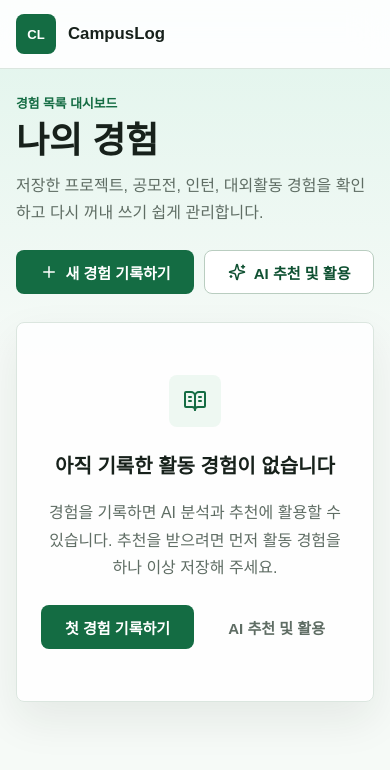
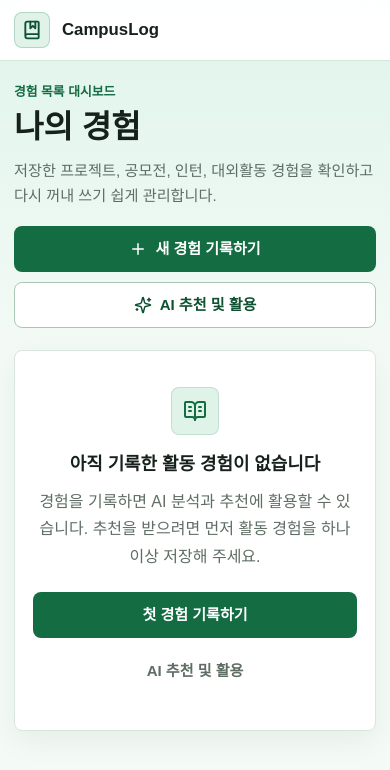
Before and after one commit to fitjul-uniker/campuslog, a Next.js app in the folder web/: page / in a window 390 px wide. Shown: the top 770 px of the page. Built offline with nearby package versions, Linux system fonts and the light colour scheme.

Commit message:
design: polish responsive brand UI

```diff
--- a/web/src/app/globals.css
+++ b/web/src/app/globals.css
@@ -1,12 +1,15 @@
 :root {
-  --color-bg: #f6faf7;
+  --color-bg: #f4faf6;
   --color-surface: #ffffff;
-  --color-surface-muted: #eef8f2;
-  --color-border: #dbe6df;
-  --color-border-strong: #b9cdc0;
+  --color-surface-muted: #eef8f3;
+  --color-surface-mint: #e3f7ee;
+  --color-border: #d8e6dd;
+  --color-border-strong: #acc6b6;
   --color-brand: #146c43;
   --color-brand-strong: #0f5132;
+  --color-brand-soft: #dff3e8;
   --color-mint: #70d7b1;
+  --color-focus: rgba(112, 215, 177, 0.34);
   --color-info: #3f5f99;
   --color-text: #17211b;
   --color-text-muted: #5f6d64;
@@ -15,8 +18,10 @@
   --color-warning-border: rgba(169, 113, 31, 0.36);
   --color-warning-text: #7a4f11;
   --color-danger-text: #b42318;
-  --shadow-soft: 0 18px 44px rgba(23, 33, 27, 0.08);
+  --shadow-soft: 0 10px 30px rgba(23, 33, 27, 0.06);
+  --shadow-hover: 0 18px 38px rgba(23, 33, 27, 0.1);
   --sidebar-width: 280px;
+  --content-max-width: 1120px;
 }
 
 * {
@@ -26,6 +31,7 @@
 html {
   min-height: 100%;
   background: var(--color-bg);
+  -webkit-text-size-adjust: 100%;
 }
 
 body {
@@ -41,6 +47,7 @@ body {
     "Noto Sans KR",
     sans-serif;
   letter-spacing: 0;
+  overflow-x: clip;
 }
 
 button,
@@ -53,6 +60,12 @@ select {
 a {
   color: inherit;
   text-decoration: none;
+}
+
+a:focus-visible {
+  border-radius: 6px;
+  outline: 3px solid var(--color-focus);
+  outline-offset: 3px;
 }
 
 .sr-only {
@@ -88,12 +101,14 @@ select:disabled {
   flex-direction: column;
   gap: 28px;
   border-right: 1px solid var(--color-border);
-  background: rgba(255, 255, 255, 0.82);
+  background: rgba(255, 255, 255, 0.9);
   padding: 28px 20px;
   backdrop-filter: blur(20px);
 }
 
 .app-main {
+  display: flex;
+  justify-content: center;
   width: 100%;
   min-width: 0;
   padding: 40px;
@@ -112,12 +127,16 @@ select:disabled {
   height: 40px;
   align-items: center;
   justify-content: center;
-  border: 1px solid rgba(20, 108, 67, 0.2);
+  border: 1px solid rgba(20, 108, 67, 0.22);
   border-radius: 8px;
-  background: var(--color-brand);
-  color: #ffffff;
-  font-size: 0.82rem;
-  font-weight: 800;
+  background: var(--color-brand-soft);
+  color: var(--color-brand-strong);
+}
+
+.brand-mark svg {
+  width: 22px;
+  height: 22px;
+  stroke-width: 2.25;
 }
 
 .brand-name,
@@ -169,6 +188,12 @@ select:disabled {
   box-shadow: inset 3px 0 0 var(--color-brand);
 }
 
+.navigation-link:focus-visible {
+  box-shadow:
+    inset 3px 0 0 var(--color-brand),
+    0 0 0 3px var(--color-focus);
+}
+
 .navigation-icon {
   width: 20px;
   height: 20px;
@@ -192,7 +217,7 @@ select:disabled {
 
 .page-stack {
   display: flex;
-  width: min(100%, 1120px);
+  width: min(100%, var(--content-max-width));
   flex-direction: column;
   gap: 28px;
 }
@@ -223,8 +248,9 @@ p {
 
 h1 {
   margin-bottom: 12px;
-  font-size: clamp(2rem, 5vw, 3.5rem);
-  line-height: 1.05;
+  font-size: 2.75rem;
+  line-height: 1.08;
+  overflow-wrap: anywhere;
 }
 
 h2 {
@@ -251,15 +277,19 @@ h2 {
 
 .button {
   display: inline-flex;
+  min-width: 0;
   min-height: 44px;
   align-items: center;
   justify-content: center;
   gap: 8px;
   border: 1px solid transparent;
   border-radius: 8px;
-  padding: 0 16px;
+  padding: 10px 16px;
   font-size: 0.94rem;
   font-weight: 750;
+  line-height: 1.2;
+  text-align: center;
+  white-space: normal;
   transition:
     background-color 160ms ease,
     border-color 160ms ease,
@@ -269,12 +299,11 @@ h2 {
 
 .button:hover,
 .button:focus-visible {
-  transform: translateY(-1px);
   outline: none;
 }
 
 .button:focus-visible {
-  box-shadow: 0 0 0 3px rgba(112, 215, 177, 0.34);
+  box-shadow: 0 0 0 3px var(--color-focus);
 }
 
 .button-primary {
@@ -297,7 +326,7 @@ h2 {
 .button-secondary:focus-visible,
 .button-ghost:hover,
 .button-ghost:focus-visible {
-  background: var(--color-surface-muted);
+  background: var(--color-surface-mint);
 }
 
 .button-ghost {
@@ -316,7 +345,7 @@ h2 {
 .alert-panel {
   border: 1px solid var(--color-border);
   border-radius: 8px;
-  background: rgba(255, 255, 255, 0.86);
+  background: rgba(255, 255, 255, 0.92);
   box-shadow: var(--shadow-soft);
 }
 
@@ -324,6 +353,7 @@ h2 {
   display: grid;
   min-height: 380px;
   place-items: center;
+  gap: 0;
   padding: 48px 24px;
   text-align: center;
 }
@@ -333,8 +363,14 @@ h2 {
 }
 
 .empty-state p {
+  margin-bottom: 22px;
   color: var(--color-text-muted);
   line-height: 1.7;
+  overflow-wrap: anywhere;
+}
+
+.empty-state h2 {
+  overflow-wrap: anywhere;
 }
 
 .empty-state-icon {
@@ -345,7 +381,8 @@ h2 {
   justify-content: center;
   margin-bottom: 18px;
   border-radius: 8px;
-  background: var(--color-surface-muted);
+  border: 1px solid rgba(20, 108, 67, 0.14);
+  background: var(--color-brand-soft);
   color: var(--color-brand);
 }
 
@@ -367,6 +404,10 @@ h2 {
   padding: 18px;
 }
 
+.alert-panel > div {
+  min-width: 0;
+}
+
 .alert-panel svg {
   width: 20px;
   height: 20px;
@@ -383,6 +424,7 @@ h2 {
   margin-bottom: 14px;
   color: var(--color-text-muted);
   line-height: 1.65;
+  overflow-wrap: anywhere;
 }
 
 .panel-heading {
@@ -413,12 +455,14 @@ h2 {
   border: 1px solid var(--color-border);
   background: #f3f6f4;
   color: var(--color-text-muted);
-  padding: 0 10px;
+  padding: 4px 10px;
+  line-height: 1.25;
+  text-align: center;
 }
 
 .status-badge-analyzed {
-  border-color: rgba(20, 108, 67, 0.34);
-  background: #e3f4eb;
+  border-color: rgba(20, 108, 67, 0.32);
+  background: var(--color-brand-soft);
   color: var(--color-brand-strong);
 }
 
@@ -472,7 +516,7 @@ h2 {
 .tag-row span,
 .recommendation-preview span {
   border-radius: 8px;
-  background: linear-gradient(90deg, #edf4ef, #f8fbf9);
+  background: linear-gradient(90deg, #e9f4ee, #f8fbf9);
 }
 
 .field-preview div {
@@ -567,7 +611,7 @@ h2 {
   gap: 14px;
   border: 1px solid var(--color-border);
   border-radius: 8px;
-  background: rgba(255, 255, 255, 0.88);
+  background: rgba(255, 255, 255, 0.92);
   padding: 22px;
   box-shadow: var(--shadow-soft);
 }
@@ -590,7 +634,7 @@ h2 {
   display: block;
   overflow: hidden;
   border-radius: 8px;
-  background: linear-gradient(90deg, #edf4ef 0%, #f8fbf9 42%, #edf4ef 84%);
+  background: linear-gradient(90deg, #e9f4ee 0%, #f8fbf9 42%, #e9f4ee 84%);
   background-size: 220% 100%;
   animation: skeleton-pulse 1.6s ease-in-out infinite;
 }
@@ -653,8 +697,12 @@ h2 {
   gap: 20px;
   border: 1px solid var(--color-border);
   border-radius: 8px;
-  background: rgba(255, 255, 255, 0.82);
+  background: rgba(255, 255, 255, 0.92);
   padding: 18px;
+}
+
+.list-toolbar > div {
+  min-width: 0;
 }
 
 .list-toolbar h2 {
@@ -699,7 +747,8 @@ h2 {
 
 .list-control select:focus-visible {
   border-color: var(--color-brand);
-  outline: 3px solid rgba(112, 215, 177, 0.24);
+  outline: 3px solid var(--color-focus);
+  outline-offset: 1px;
 }
 
 .list-control span {
@@ -718,12 +767,13 @@ h2 {
 .detail-panel {
   border: 1px solid var(--color-border);
   border-radius: 8px;
-  background: rgba(255, 255, 255, 0.9);
+  background: rgba(255, 255, 255, 0.94);
   box-shadow: var(--shadow-soft);
 }
 
 .experience-card {
   display: block;
+  overflow: hidden;
   padding: 22px;
   transition:
     border-color 160ms ease,
@@ -734,15 +784,20 @@ h2 {
 .experience-card:hover,
 .experience-card:focus-visible {
   border-color: var(--color-border-strong);
-  box-shadow: 0 18px 44px rgba(23, 33, 27, 0.11);
-  transform: translateY(-1px);
+  box-shadow: var(--shadow-hover);
   outline: none;
 }
 
 .experience-card:focus-visible {
   box-shadow:
-    0 18px 44px rgba(23, 33, 27, 0.11),
-    0 0 0 3px rgba(112, 215, 177, 0.32);
+    var(--shadow-hover),
+    0 0 0 3px var(--color-focus);
+}
+
+.experience-card-body {
+  display: grid;
+  min-width: 0;
+  gap: 14px;
 }
 
 .experience-card-header,
@@ -767,9 +822,11 @@ h2 {
 .detail-header h2 {
   margin-bottom: 0;
   font-size: 1.35rem;
+  line-height: 1.3;
 }
 
 .experience-card h2 {
+  flex: 1 1 auto;
   min-width: 0;
   overflow-wrap: anywhere;
 }
@@ -779,13 +836,14 @@ h2 {
   color: var(--color-text-muted);
   font-size: 0.88rem;
   font-weight: 700;
+  overflow-wrap: anywhere;
 }
 
 .experience-card-meta {
   display: grid;
   grid-template-columns: repeat(2, minmax(0, 1fr));
   gap: 10px;
-  margin: 14px 0 0;
+  margin: 0;
 }
 
 .experience-card-meta div {
@@ -811,10 +869,11 @@ h2 {
 
 .experience-card-description {
   display: -webkit-box;
-  margin: 16px 0;
+  margin: 0;
   overflow: hidden;
   color: var(--color-text-muted);
   line-height: 1.7;
+  overflow-wrap: anywhere;
   -webkit-box-orient: vertical;
   -webkit-line-clamp: 2;
 }
@@ -823,29 +882,34 @@ h2 {
   display: flex;
   flex-wrap: wrap;
   gap: 8px;
-  max-height: 68px;
-  overflow: hidden;
+  min-width: 0;
 }
 
 .experience-tags span {
   display: inline-flex;
+  min-width: 0;
   max-width: 100%;
   min-height: 30px;
   align-items: center;
   border-radius: 999px;
+  border: 1px solid rgba(20, 108, 67, 0.12);
   background: var(--color-surface-muted);
   color: var(--color-brand-strong);
-  padding: 0 10px;
+  padding: 6px 10px;
   font-size: 0.78rem;
   font-weight: 750;
+  line-height: 1.25;
   overflow-wrap: anywhere;
+  white-space: normal;
 }
 
 .experience-card-footer {
   align-items: center;
-  margin-top: 18px;
+  flex-wrap: wrap;
+  margin-top: 2px;
   color: var(--color-text-soft);
   font-size: 0.84rem;
+  overflow-wrap: anywhere;
 }
 
 .card-link {
@@ -949,7 +1013,8 @@ h2 {
 .form-field select:focus,
 .form-field textarea:focus {
   border-color: var(--color-brand);
-  outline: 3px solid rgba(112, 215, 177, 0.24);
+  outline: 3px solid var(--color-focus);
+  outline-offset: 1px;
 }
 
 .form-field input[aria-invalid="true"],
@@ -967,6 +1032,10 @@ h2 {
 
 .detail-header {
   margin-bottom: 24px;
+}
+
+.detail-header > div {
+  min-width: 0;
 }
 
 .meta-grid {
@@ -994,6 +1063,8 @@ h2 {
   margin: 0;
   color: var(--color-text);
   font-size: 0.9rem;
+  line-height: 1.5;
+  overflow-wrap: anywhere;
 }
 
 .detail-section {
@@ -1011,6 +1082,7 @@ h2 {
   margin-bottom: 0;
   color: var(--color-text-muted);
   line-height: 1.75;
+  overflow-wrap: anywhere;
   white-space: pre-wrap;
 }
 
@@ -1044,6 +1116,7 @@ h2 {
 .analysis-notice p {
   margin-bottom: 0;
   line-height: 1.6;
+  overflow-wrap: anywhere;
 }
 
 .recommendation-section-heading {
@@ -1063,6 +1136,7 @@ h2 {
   border-radius: 8px;
   background: var(--color-surface-muted);
   padding: 14px;
+  overflow-wrap: anywhere;
 }
 
 .copy-status {
@@ -1102,9 +1176,8 @@ h2 {
   outline: none;
 }
 
-.recommendation-history-item:hover,
 .recommendation-history-item:focus-visible {
-  transform: translateY(-1px);
+  box-shadow: 0 0 0 3px var(--color-focus);
 }
 
 .history-item-icon {
@@ -1145,6 +1218,7 @@ h2 {
 .history-item-prompt {
   color: var(--color-text-muted);
   line-height: 1.55;
+  overflow-wrap: anywhere;
 }
 
 .history-item-date {
@@ -1157,6 +1231,7 @@ h2 {
   margin-bottom: 0;
   color: var(--color-text-muted);
   line-height: 1.7;
+  overflow-wrap: anywhere;
 }
 
 .link-list,
@@ -1172,6 +1247,7 @@ h2 {
 .link-list a {
   color: var(--color-brand-strong);
   font-weight: 750;
+  overflow-wrap: anywhere;
   text-decoration: underline;
   text-underline-offset: 3px;
 }
@@ -1197,6 +1273,29 @@ h2 {
   padding: 22px 0;
 }
 
+@media (hover: hover) and (pointer: fine) {
+  .button:hover,
+  .experience-card:hover,
+  .recommendation-history-item:hover {
+    transform: translateY(-1px);
+  }
+}
+
+@media (max-width: 1100px) {
+  :root {
+    --sidebar-width: 244px;
+  }
+
+  .app-sidebar {
+    gap: 24px;
+    padding: 24px 16px;
+  }
+
+  .app-main {
+    padding: 32px 24px;
+  }
+}
+
 @media (max-width: 860px) {
   .app-shell {
     display: block;
@@ -1214,7 +1313,7 @@ h2 {
     align-items: center;
     justify-content: space-between;
     border-bottom: 1px solid var(--color-border);
-    background: rgba(255, 255, 255, 0.9);
+    background: rgba(255, 255, 255, 0.94);
     padding: 14px 16px;
     backdrop-filter: blur(18px);
   }
@@ -1223,18 +1322,25 @@ h2 {
     padding: 24px 16px;
   }
 
+  .page-stack {
+    gap: 22px;
+  }
+
   .page-header {
     flex-direction: column;
+    gap: 18px;
   }
 
   h1 {
-    font-size: 2.25rem;
+    font-size: 2.15rem;
+    line-height: 1.12;
   }
 
   .header-actions,
   .panel-actions,
   .empty-state-actions {
     width: 100%;
+    align-items: stretch;
   }
 
   .button {
@@ -1261,6 +1367,7 @@ h2 {
 
   .list-control {
     flex: 1 1 160px;
+    min-width: min(100%, 180px);
   }
 
   .panel-heading {
@@ -1294,6 +1401,101 @@ h2 {
   }
 }
 
+@media (max-width: 640px) {
+  .mobile-header {
+    padding: 12px 14px;
+  }
+
+  .brand-mark {
+    width: 36px;
+    height: 36px;
+  }
+
+  .brand-mark svg {
+    width: 20px;
+    height: 20px;
+  }
+
+  .app-main {
+    padding: 20px 14px 28px;
+  }
+
+  h1 {
+    font-size: 2rem;
+  }
+
+  h2 {
+    font-size: 1.12rem;
+  }
+
+  .page-description {
+    font-size: 0.95rem;
+    line-height: 1.65;
+  }
+
+  .header-actions,
+  .panel-actions,
+  .empty-state-actions,
+  .list-controls {
+    flex-direction: column;
+  }
+
+  .button {
+    width: 100%;
+    min-height: 46px;
+    flex-basis: auto;
+    padding: 10px 14px;
+  }
+
+  .empty-state {
+    min-height: 320px;
+    padding: 36px 18px;
+  }
+
+  .empty-state-icon {
+    width: 48px;
+    height: 48px;
+  }
+
+  .alert-panel {
+    padding: 16px;
+  }
+
+  .loading-card,
+  .experience-card,
+  .list-toolbar {
+    padding: 16px;
+  }
+
+  .loading-card-header {
+    flex-direction: column;
+  }
+
+  .list-control {
+    width: 100%;
+    flex-basis: auto;
+  }
+
+  .experience-card h2,
+  .detail-header h2 {
+    font-size: 1.18rem;
+  }
+
+  .experience-card-footer {
+    gap: 10px;
+  }
+
+  .form-panel,
+  .detail-panel,
+  .placeholder-panel {
+    padding: 18px;
+  }
+
+  .recommendation-history-item {
+    padding: 12px;
+  }
+}
+
 @media (prefers-reduced-motion: reduce) {
   *,
   *::before,
--- a/web/src/app/layout.tsx
+++ b/web/src/app/layout.tsx
@@ -7,6 +7,10 @@ import "./globals.css";
 export const metadata: Metadata = {
   title: "CampusLog",
   description: "대학생활을 단권화하는 AI 경험 기록장",
+  icons: {
+    icon: [{ url: "/favicon.svg", type: "image/svg+xml" }],
+    apple: [{ url: "/app-icon.svg", type: "image/svg+xml" }],
+  },
 };
 
 export default function RootLayout({
--- a/web/src/components/experiences/ExperienceCard.tsx
+++ b/web/src/components/experiences/ExperienceCard.tsx
@@ -27,7 +27,7 @@ export function ExperienceCard({ experience, analysis }: ExperienceCardProps) {
 
   return (
     <Link href={`/experiences/${experience.id}`} className="experience-card">
-      <article>
+      <article className="experience-card-body">
         <div className="experience-card-header">
           <div className="experience-card-title-group">
             <h2>{experience.title}</h2>
--- a/web/src/components/layout/AppShell.tsx
+++ b/web/src/components/layout/AppShell.tsx
@@ -1,5 +1,6 @@
 import type { ReactNode } from "react";
 import Link from "next/link";
+import { BookMarked } from "lucide-react";
 
 import { Navigation } from "@/components/layout/Navigation";
 
@@ -13,7 +14,7 @@ export function AppShell({ children }: AppShellProps) {
       <aside className="app-sidebar" aria-label="CampusLog 사이드바">
         <Link href="/" className="brand" aria-label="CampusLog 홈">
           <span className="brand-mark" aria-hidden="true">
-            CL
+            <BookMarked />
           </span>
           <span>
             <span className="brand-name">CampusLog</span>
@@ -27,7 +28,7 @@ export function AppShell({ children }: AppShellProps) {
       <header className="mobile-header">
         <Link href="/" className="mobile-brand" aria-label="CampusLog 홈">
           <span className="brand-mark" aria-hidden="true">
-            CL
+            <BookMarked />
           </span>
           <span className="brand-name">CampusLog</span>
         </Link>
```
Also changed, not shown: web/public/app-icon.svg (added), web/public/favicon.svg (added), 4 other files (tests, documents, lock files or other folders).
